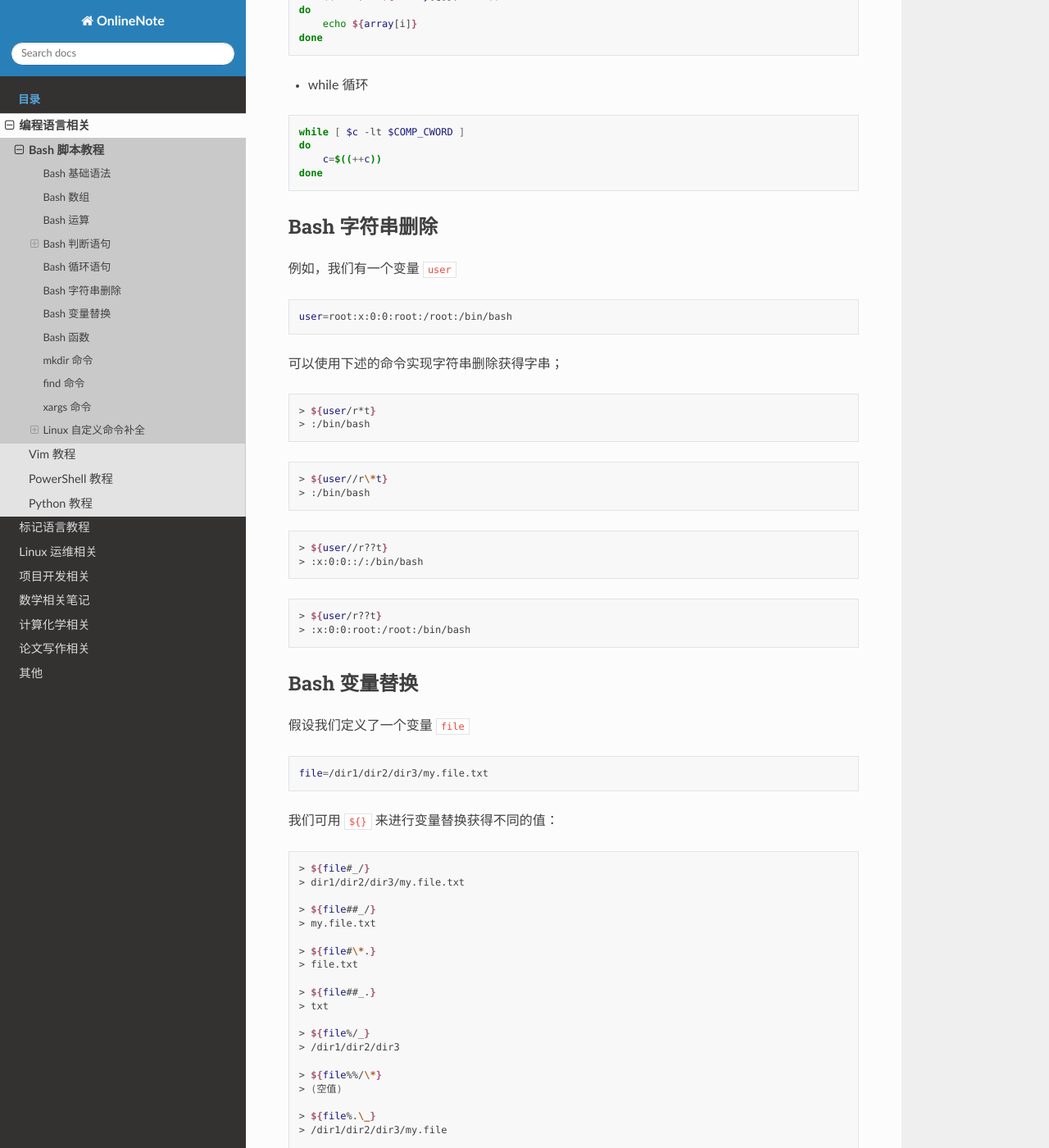
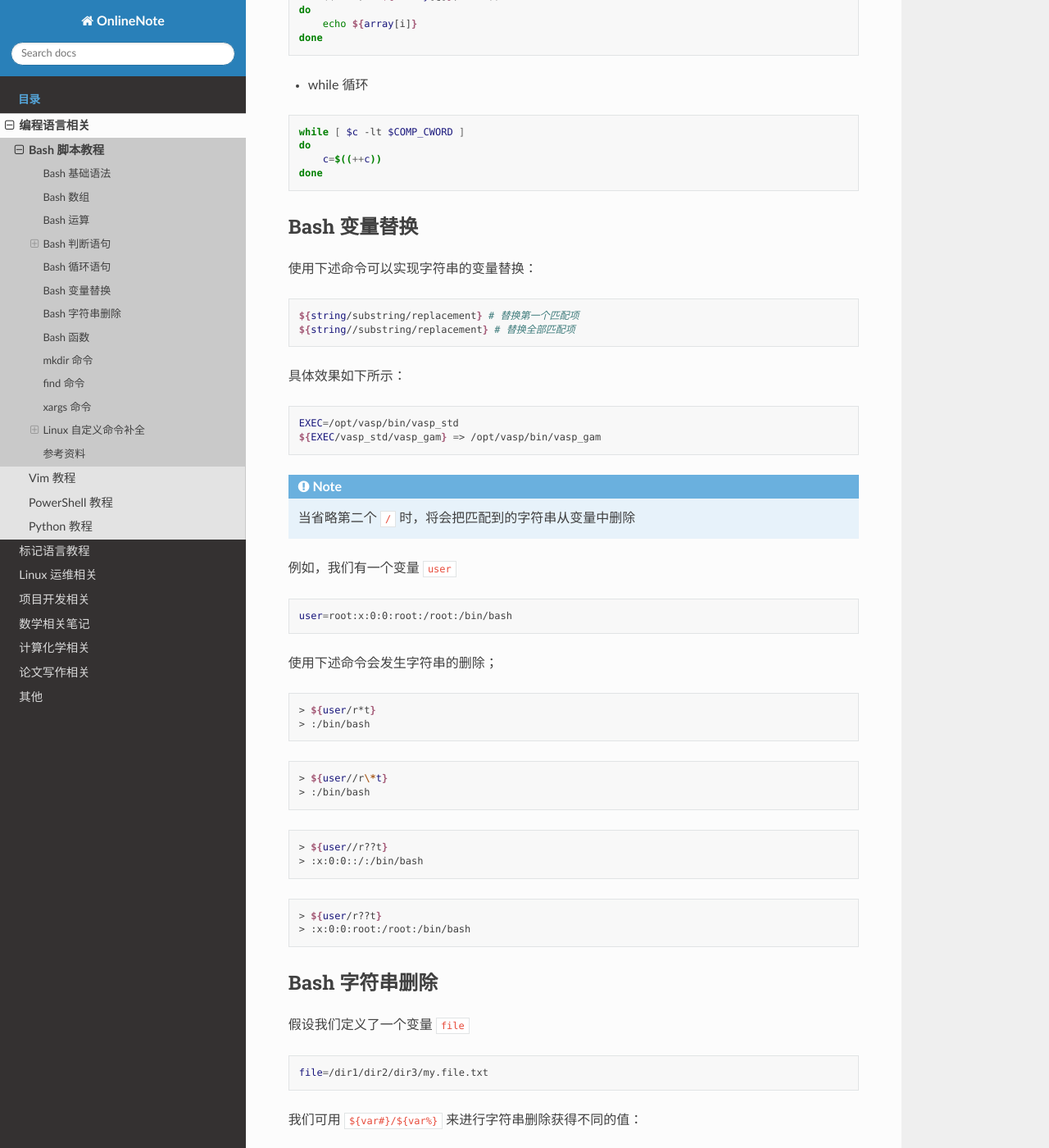
Before and after one commit to Rasic2/CodeNote, a Sphinx documentation site: the page built from docs/source/language/bash.md, in a window 1280 px wide and 1400 px high, scrolled down 2021 px. Shown: the whole window at 82% size. Built offline with Sphinx 7.4.7 and the Read the Docs theme 2.0.0, drawn with Linux system fonts in a browser that asks for light colours; some of the changed text lies outside the part shown.

Commit message:
update bash.md

````diff
--- a/docs/source/language/bash.md
+++ b/docs/source/language/bash.md
@@ -104,7 +104,25 @@ do
 done
 ```
 
-## Bash 字符串删除
+## Bash 变量替换
+
+使用下述命令可以实现字符串的变量替换：
+
+```bash
+${string/substring/replacement} # 替换第一个匹配项
+${string//substring/replacement} # 替换全部匹配项
+```
+
+具体效果如下所示：
+
+```bash
+EXEC=/opt/vasp/bin/vasp_std
+${EXEC/vasp_std/vasp_gam} => /opt/vasp/bin/vasp_gam
+```
+
+:::{note}
+当省略第二个 `/` 时，将会把匹配到的字符串从变量中删除
+:::
 
 例如，我们有一个变量 `user`
 
@@ -112,7 +130,7 @@ done
 user=root:x:0:0:root:/root:/bin/bash
 ```
 
-可以使用下述的命令实现字符串删除获得字串；
+使用下述命令会发生字符串的删除；
 
 ```bash
 > ${user/r*t}
@@ -134,7 +152,7 @@ user=root:x:0:0:root:/root:/bin/bash
 > :x:0:0:root:/root:/bin/bash
 ```
 
-## Bash 变量替换
+## Bash 字符串删除
 
 假设我们定义了一个变量 `file`
 
@@ -142,7 +160,7 @@ user=root:x:0:0:root:/root:/bin/bash
 file=/dir1/dir2/dir3/my.file.txt
 ```
 
-我们可用 `${}` 来进行变量替换获得不同的值：
+我们可用 `${var#}/${var%}` 来进行字符串删除获得不同的值：
 
 ```bash
 > ${file#_/}
@@ -291,3 +309,7 @@ _gvasp_submit() {
 ```
 
 定义好的 `bash-completion` 脚本在 `~/.bashrc` 中定义并通过 `source` 命令执行即可。
+
+## 参考资料
+
+- [Manipulating Variables](https://tldp.org/LDP/abs/html/string-manipulation.html)
````
